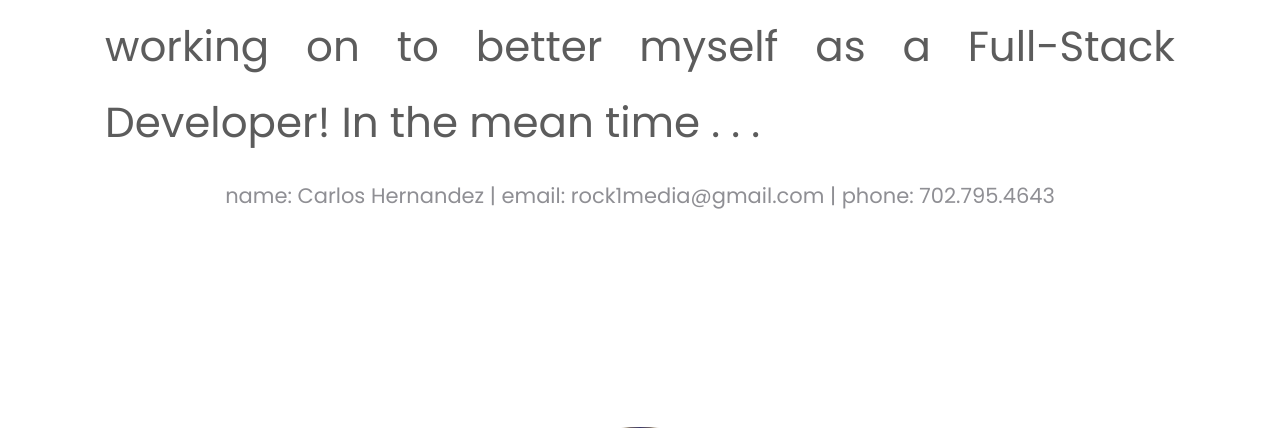
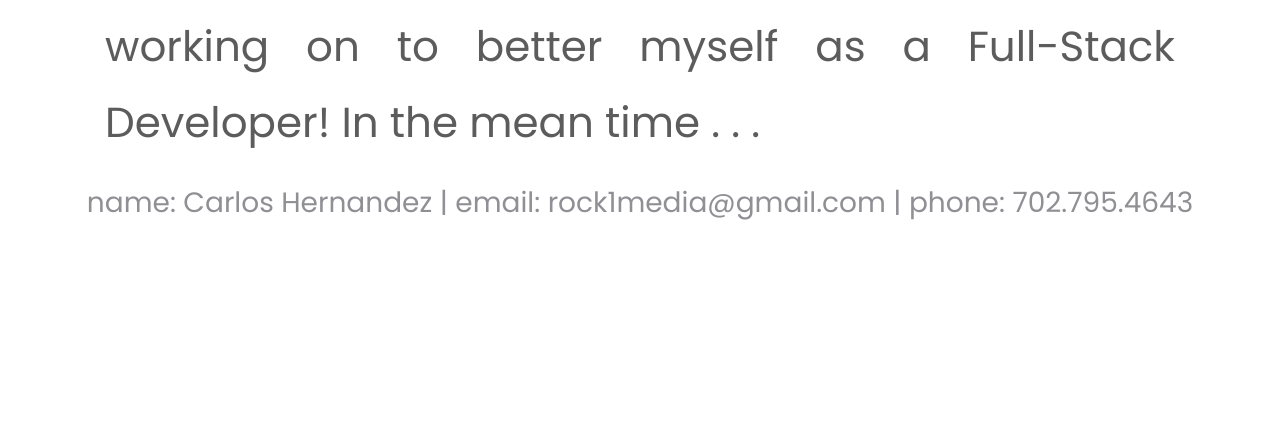
Before and after one commit to bboyrockit/bboyrockit.github.io, a PHP site: page / in a window 1280 px wide. Shown: the part 437-865 px from the top of the page. Run offline with PHP 8.4, Linux system fonts and the light colour scheme; some web fonts are replaced.

Commit message:
Update style2.css

```diff
--- a/css/style2.css
+++ b/css/style2.css
@@ -20,7 +20,7 @@
 	display: flex;
 	color: hsl(240, 2%, 57%);
 	line-height: 2;
-	font-size: 1.5em;
+	font-size: 2em;
 	text-align: center;
 	align-items: center;
 	justify-content: center;
```
